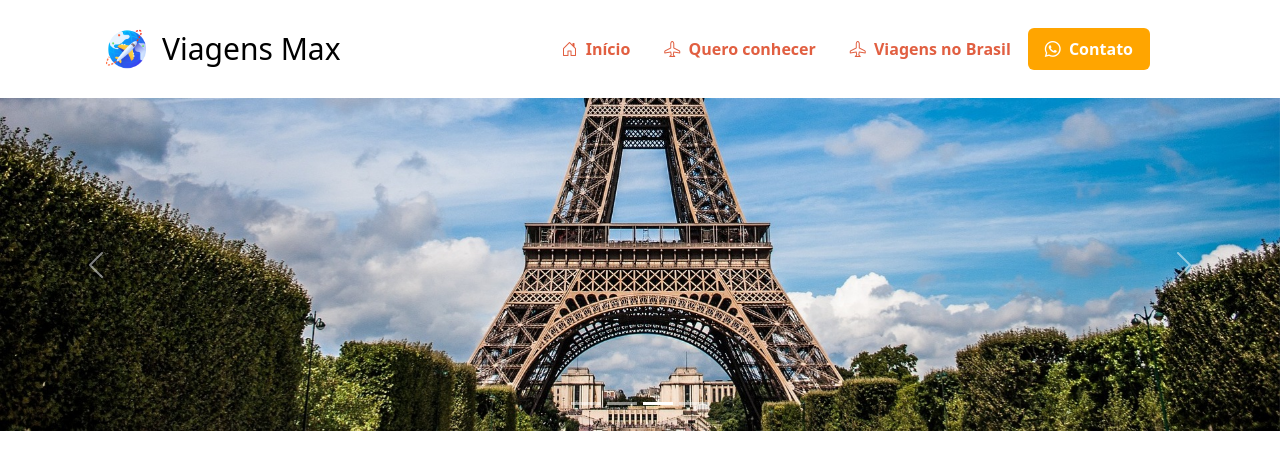
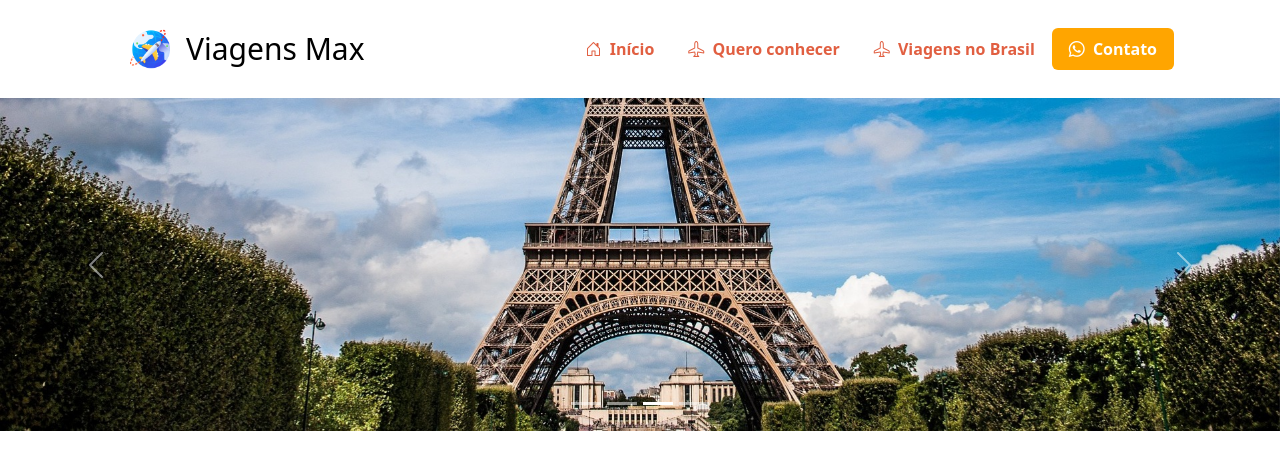
Before and after one commit to MaxwelSilvas/Projeto-com-bootstrap, a plain HTML site: page index.html in a window 1280 px wide. Shown: the top 457 px of the page. Drawn offline with nearby package versions, Linux system fonts and the light colour scheme; a web font is replaced by a local one.

Commit message:
Update index.html

```diff
--- a/index.html
+++ b/index.html
@@ -16,7 +16,7 @@
 </head>
 
 <body>
-    <header class="navbar navbar-expand-lg sticky-top p-4 me-lg-5" id="cabecalho">
+    <header class="navbar navbar-expand-lg sticky-top p-4" id="cabecalho">
         <div class="container">
             <h1 class="navbar-brand m-0 section-title ms-xl-5 ms-lg-0">
                 <a class="d-flex align-items-center nav-link" href="index.html">
```
